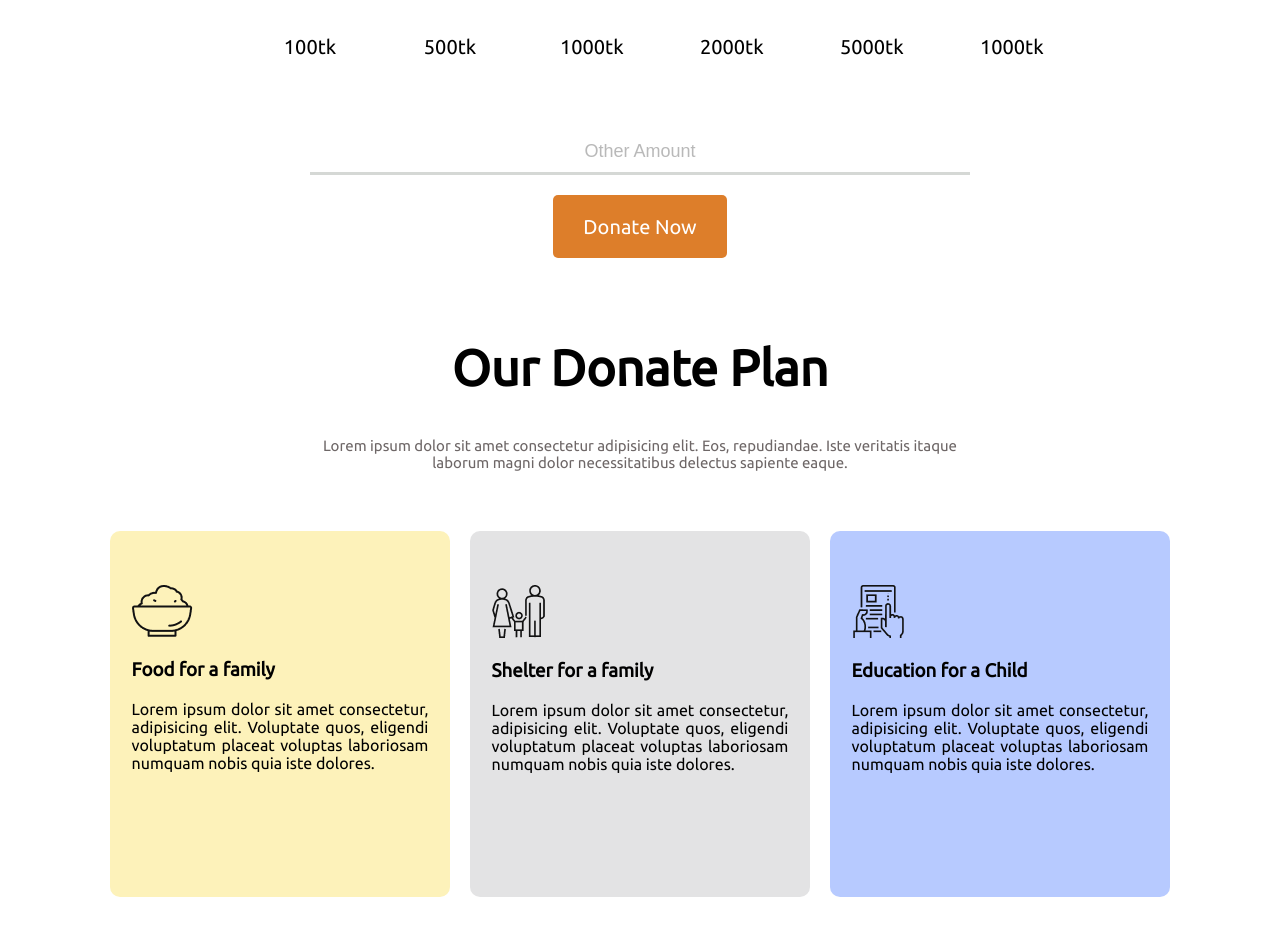
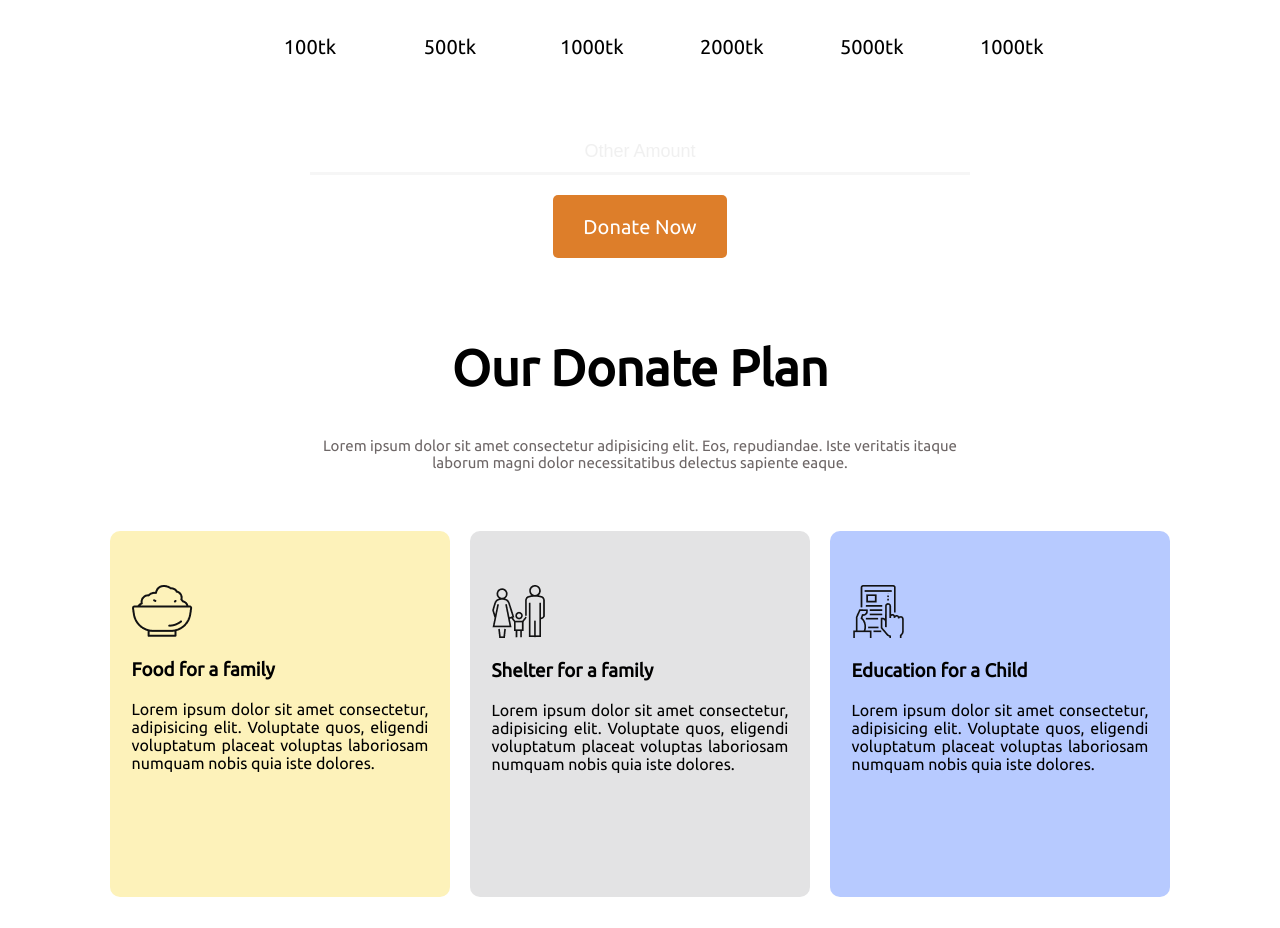
Before and after one commit to LutforShuvo/your-donation, a plain HTML site: page index.html in a window 1280 px wide. Shown: the part 857-1785 px from the top of the page. Drawn offline with Linux system fonts and the light colour scheme.

Commit message:
placeholder color changed

```diff
--- a/style.css
+++ b/style.css
@@ -97,8 +97,8 @@ h4{
     margin: 40px 100px;
     text-align: center;
     font-size: 18px;
-    color:#acb2ac ;
-    opacity: 0.5;
+    color:#151915 ;
+    opacity: 0.1;
 }
 
 /* end Donate-now section */
```
